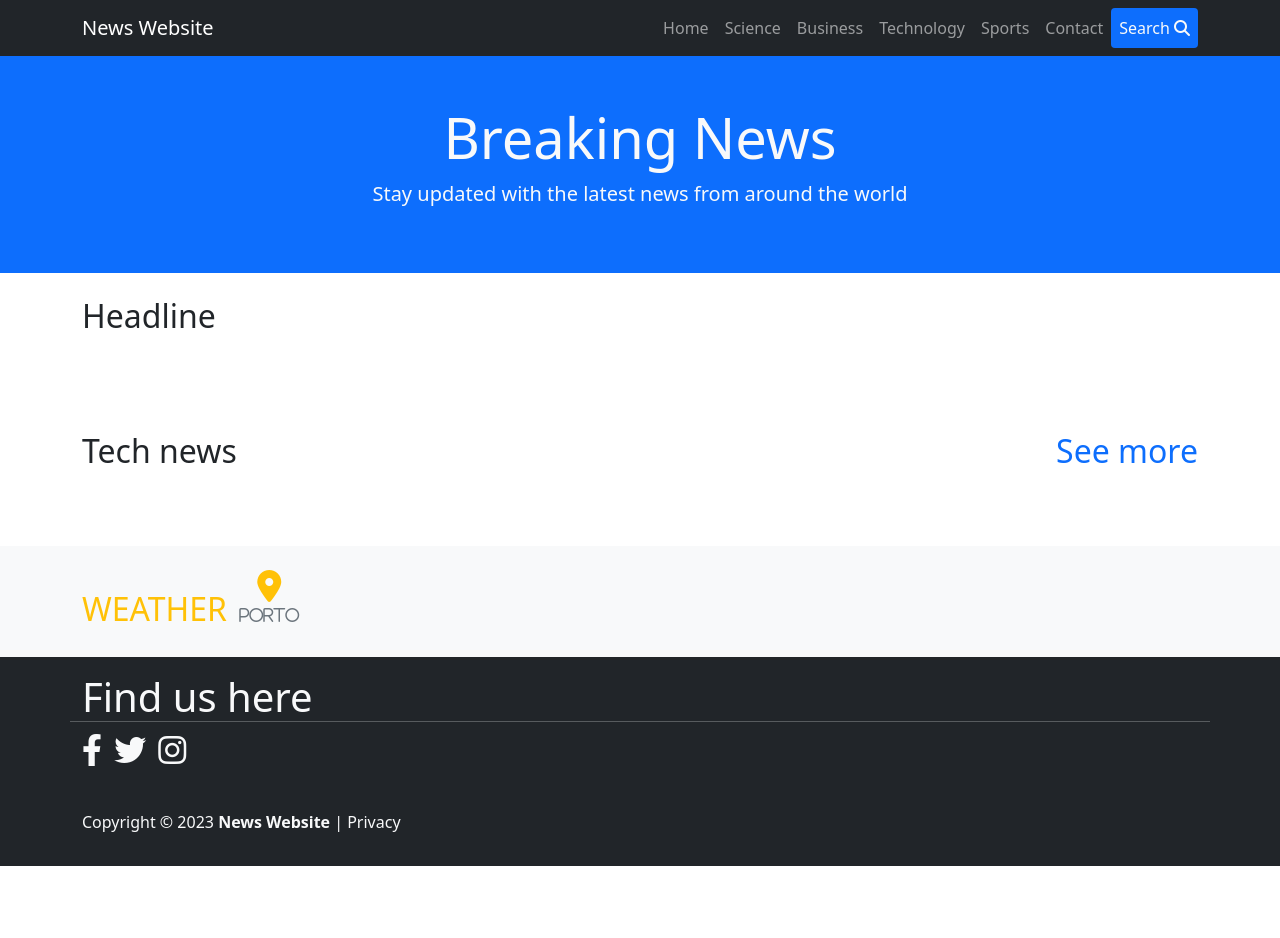
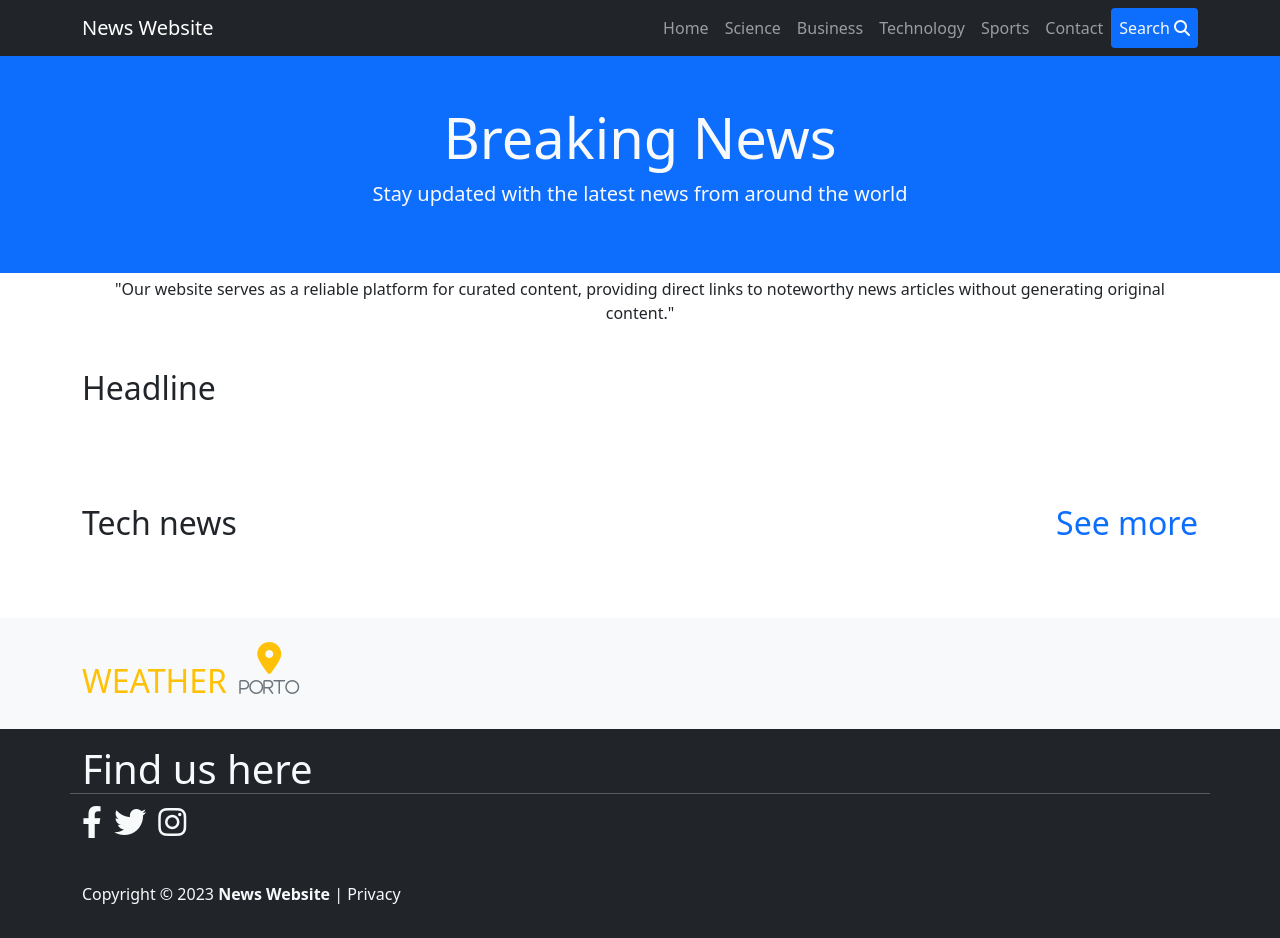
Before and after one commit to Ulisses22/newsWebSite, a website: page index.html in a window 1280 px wide. Before the commit the page ends 866 px from the top, so only its background shows below. Drawn offline with nearby package versions, Linux system fonts and the light colour scheme.

Commit message:
warning message

```diff
--- a/index.html
+++ b/index.html
@@ -68,6 +68,13 @@
         <div class="container">
             <h1 class="display-4">Breaking News</h1>
             <p class="lead">Stay updated with the latest news from around the world</p>
+        </div>
+    </section>
+    <section>
+        <div class="container text-center">
+            <p class="font-weight-bold p-1">
+                "Our website serves as a reliable platform for curated content, providing direct links to noteworthy news articles without generating original content."
+            </p>
         </div>
     </section>
 
@@ -159,8 +166,6 @@
         </div>
     </footer>
 
-
-
     <!-- Bootstrap JS -->
     <script src="https://cdnjs.cloudflare.com/ajax/libs/bootstrap/5.0.2/js/bootstrap.bundle.min.js"></script>
     <!-- script -->
```
